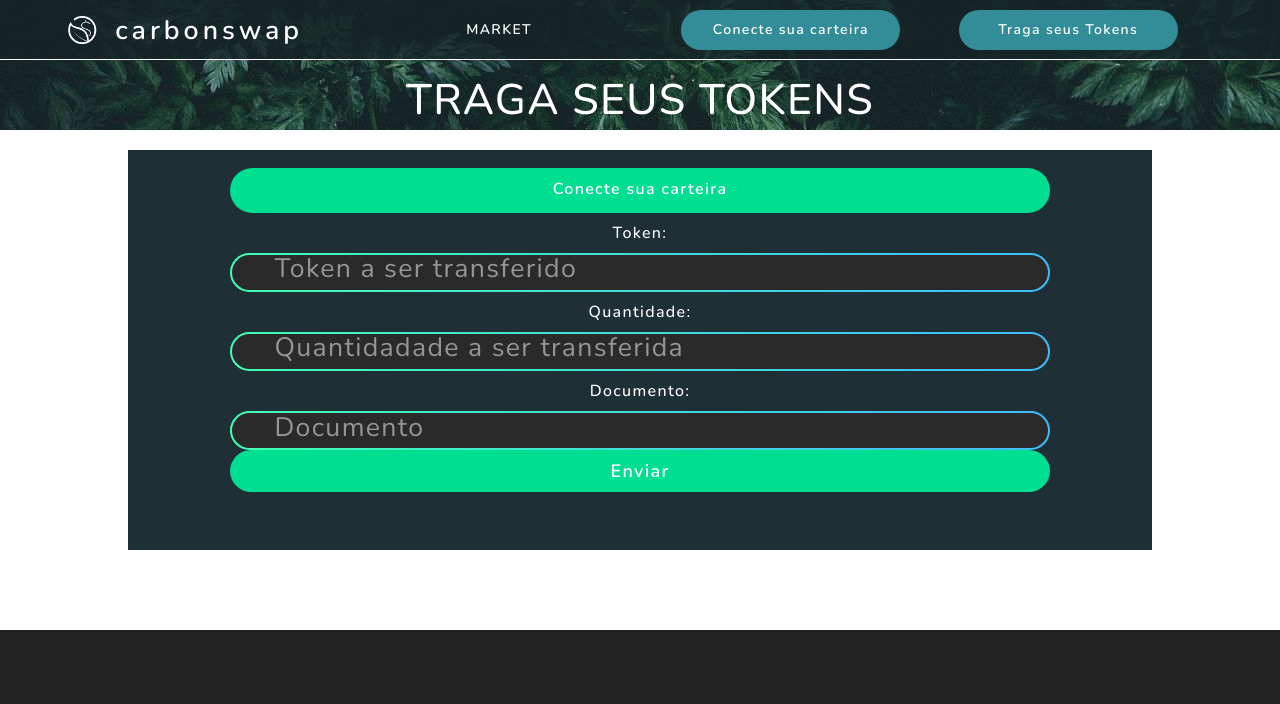
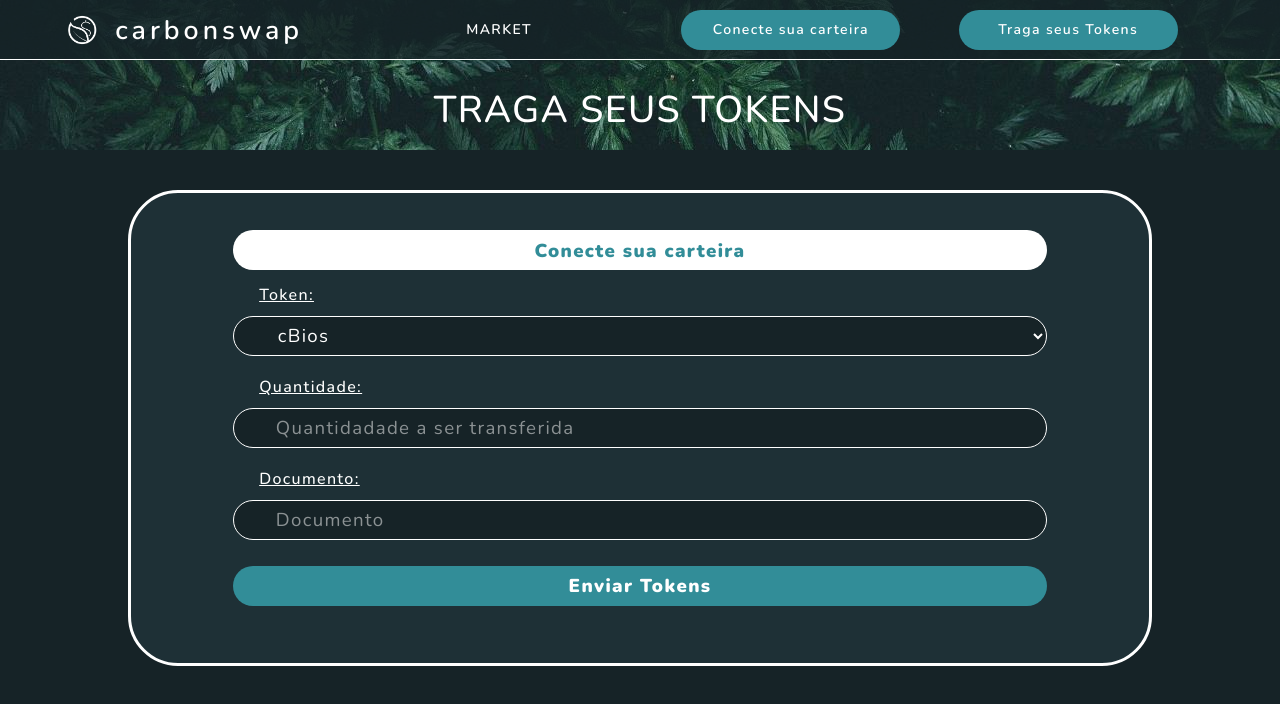
Before and after one commit to luiz-lvj/inteli-hackathon, a React (Create React App) app in the folder carbon-swap-front/: page /send in a window 1280 px wide. Shown: the top 704 px of the page. Built offline with nearby package versions, Linux system fonts and the light colour scheme.

Commit message:
page 2 completed

```diff
--- a/carbon-swap-front/src/components/Header.js
+++ b/carbon-swap-front/src/components/Header.js
@@ -95,12 +95,13 @@ const ButtonStyle = styled.button`
     color: #FFFFFF;
     letter-spacing: 1pt;
     :hover {
-        color: #212121;
+        color: #162327;
         transition: 0.3s;
         cursor: pointer;
     }
     :focus {
-        background: #212121;
+        background: #FFFFFF;
+        color: #328d98;
         border: 0px;
         transition: 0.3s background-color ease-in-out, 0.3s box-shadow ease-in-out, 0.1s padding ease-in-out;
     }
--- a/carbon-swap-front/src/components/Send.js
+++ b/carbon-swap-front/src/components/Send.js
@@ -30,25 +30,29 @@ export default function Send() {
                 <BottomBoxStyle>
                     <SendButtonStyle>Conecte sua carteira</SendButtonStyle>
                     <MyForm>
-                        <InputText>Token:</InputText>
-                        <InputStyle
+                        <InputText><u>Token:</u></InputText>
+                        <SelectStyle
                             type="text"
                             onWheel={(e) => e.target.blur()}
                             placeholder="Token a ser transferido"
                             name="token"
                             value={inputs.token}
                             onChange={handleChange}
-                        />
-                        <InputText>Quantidade:</InputText>
+                        >
+                            <option value="BRA">cBios</option>
+                            <option value="USA">USA</option>
+                            <option value="EUR">EUR</option>
+                        </SelectStyle>
+                        <InputText><u>Quantidade:</u></InputText>
                         <InputStyle
-                            type="text"
+                            type="number"
                             onWheel={(e) => e.target.blur()}
                             placeholder="Quantidadade a ser transferida"
                             name="quantidade"
                             value={inputs.quantidade}
                             onChange={handleChange}
                         />
-                        <InputText>Documento:</InputText>
+                        <InputText><u>Documento:</u></InputText>
                         <InputStyle
                             type="text"
                             onWheel={(e) => e.target.blur()}
@@ -57,7 +61,7 @@ export default function Send() {
                             value={inputs.documento}
                             onChange={handleChange}
                         />
-                        <SendButtonSubmit type="submit">Enviar</SendButtonSubmit>
+                        <SendButtonSubmit type="submit">Enviar Tokens</SendButtonSubmit>
                     </MyForm>
                 </BottomBoxStyle>
             </BottomSendStyle>
@@ -81,42 +85,44 @@ const TopSendStyle = styled.div`
     flex-direction: row;
     justify-content: space-between;
     width: 100%;
-    height: 30px;
+    height: 50px;
 `;
 
 const SiteTitleStyle = styled.div`
     display: flex;
     justify-content: center;
-    font-size: 32pt;
+    font-size: 28pt;
     letter-spacing: 1pt;
     color: #FFFFFF;
     font-weight: 500;
     vertical-align: middle;
     line-height: 100px;
-    margin-top: 50px;
+    margin-top: 60px;
 `;
 
 const BottomSendStyle = styled.div`
     display: center;
     flex-direction: row;
     justify-content: space-between;
-    background-color: white;
+    background-color: #162327;
     width: 100%;
-    height: 500px;
+    height: 560px;
     margin-top: 100px;
 `;
 
 const BottomBoxStyle = styled.div`
     margin-left: 10%;
     margin-right: 10%;
-    margin-top: 20px;
+    margin-top: 40px;
     display: flex;
     justify-content: center;
     flex-direction: column;
     text-align: center;
     align-items: center;
     width: 80%;
-    height: 80%;
+    height: 85%;
+    border-radius: 50px;
+    border: 3px solid white;
     vertical-align: middle;
     background-color: #1E3036;
 `;
@@ -133,32 +139,62 @@ const MyForm = styled.form`
 
 const InputStyle = styled.input`
     display: flex;
-    flex-direction: column;
-    justify-content: space-between;
+    justify-content: center;
     align-items: center;
     width: 80%;
-    font-size: 12pt;
+    font-size: 14pt;
     font-weight: 800px;
     color: white;
     text-indent: 40px;
     letter-spacing: 1pt;
     vertical-align: middle;
     line-height: 10px;
-
-    background: linear-gradient(#2A2A2A, #2A2A2A) padding-box,
-                linear-gradient(60deg, #41FFB1, #3FBBFE) border-box;
-    border: 2px solid transparent;
+    background-color: #162327;
+    border: 1px solid white;
     border-radius: 30px;
-    height: 80px;
+    height: 40px;
     outline: 0;
     transition: 0.3s background-color ease-in-out, 0.3s box-shadow ease-in-out, 0.1s padding ease-in-out;
     :hover {
-        background: linear-gradient(#2f2f2f, #2f2f2f) padding-box,
-                    linear-gradient(60deg, #41FFB1, #3FBBFE) border-box;
-        border: 2px solid transparent;
+        background: #1E3036;
+        border: 1px solid #328d98;
     }
     ::-webkit-input-placeholder {
-        font-size: 20pt;
+        font-size: 14pt;
+        color: #FFFFFF;
+        font-weight: 300;
+        opacity: 50%;
+    }
+    ::-webkit-outer-spin-button,
+    ::-webkit-inner-spin-button {
+        -webkit-appearance: none;
+        margin: 0;
+    }
+`;
+
+const SelectStyle = styled.select`
+    display: flex;
+    justify-content: center;
+    align-items: center;
+    width: 80%;
+    font-size: 14pt;
+    font-weight: 800px;
+    color: white;
+    text-indent: 40px;
+    letter-spacing: 1pt;
+    vertical-align: middle;
+    background-color: #162327;
+    border: 1px solid white;
+    border-radius: 30px;
+    height: 40px;
+    outline: 0;
+    transition: 0.3s background-color ease-in-out, 0.3s box-shadow ease-in-out, 0.1s padding ease-in-out;
+    :hover {
+        background: #1E3036;
+        border: 1px solid #328d98;
+    }
+    ::-webkit-input-placeholder {
+        font-size: 14pt;
         color: #FFFFFF;
         font-weight: 300;
         opacity: 50%;
@@ -172,13 +208,14 @@ const InputStyle = styled.input`
 
 const InputText = styled.div`
     display: flex;
-    textAlign: left;
     font-size: 12pt;
     letter-spacing: 1pt;
     color: #FFFFFF;
+    width: 100px;
     font-weight: 500;
-    vertical-align: center;
-    line-height: 40px;
+    margin-top: 10px;
+    margin-right: 65%;
+    line-height: 30px;
 `;
 
 const SendButtonStyle = styled.button`
@@ -188,18 +225,19 @@ const SendButtonStyle = styled.button`
     justify-content: space-between;
     align-items: center;
     width: 80%;
-    height: 45px;
-    background: #00DE92;
+    height: 40px;
+    background: #FFFFFF;
     border: 50px;
     border-radius: 500px;
-    font-size: 12pt;
-    font-weight: 600;
+    font-size: 14pt;
+    font-weight: 900;
     line-height: 40px;
     vertical-align: middle;
-    color: #FFFFFF;
+    color: #328d98;
     letter-spacing: 1pt;
+    margin-top: 20px;
     :hover {
-        color: #002E1E;
+        color: #162327;
         transition: 0.3s;
         cursor: pointer;
     }
@@ -214,18 +252,19 @@ const SendButtonSubmit = styled.button`
     justify-content: center;
     align-items: center;
     width: 80%;
-    height: 45px;
-    background: #00DE92;
+    height: 40px;
+    background: #328d98;
     border: 50px;
     border-radius: 500px;
-    font-size: 18px;
-    font-weight: 600;
+    font-size: 14pt;
+    font-weight: 900;
     line-height: 40px;
     vertical-align: middle;
     color: #FFFFFF;
     letter-spacing: 1pt;
+    margin-top: 20px;
     :hover {
-        color: #002E1E;
+        color: #162327;
         transition: 0.3s;
         cursor: pointer;
     }
```
